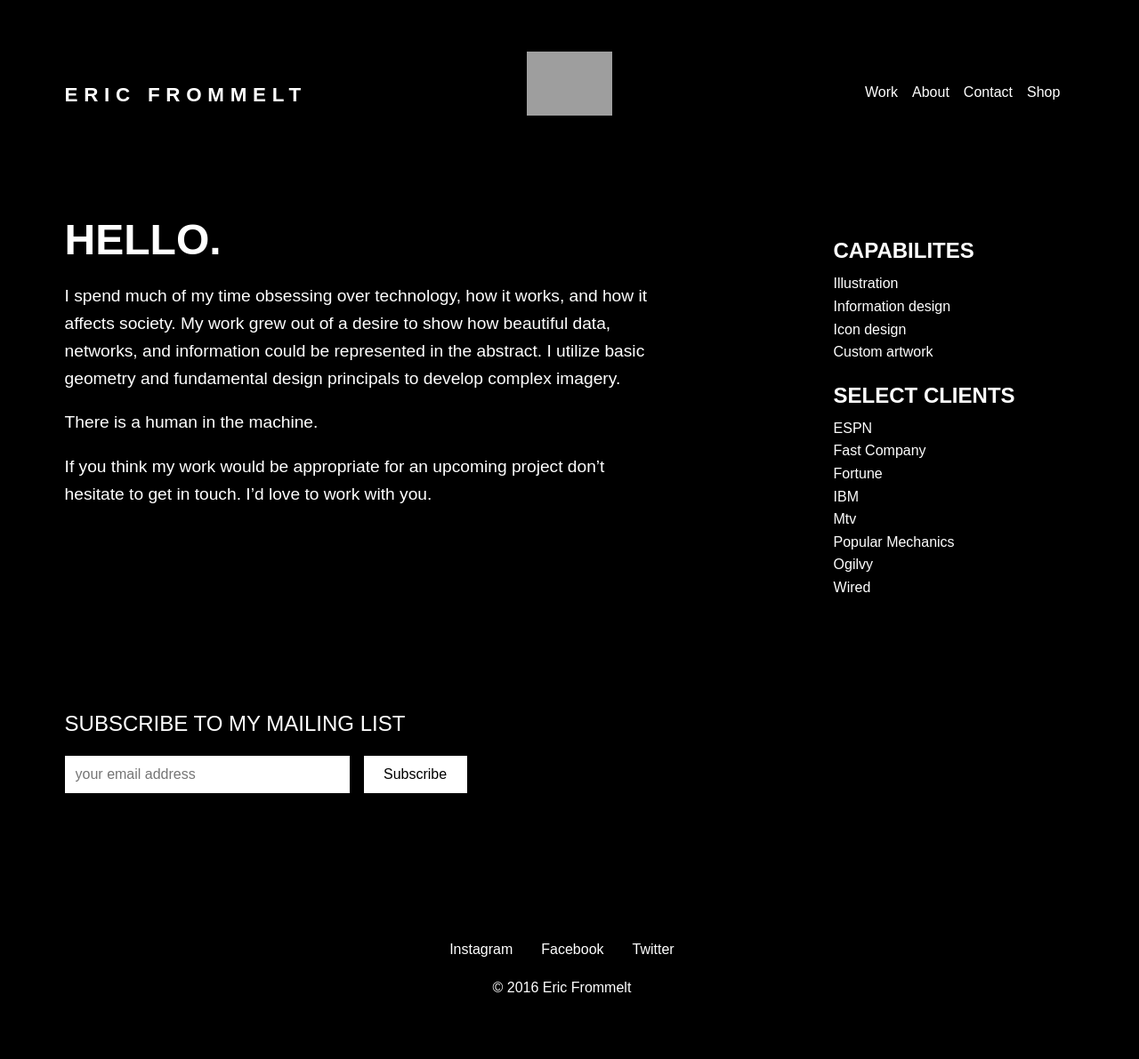
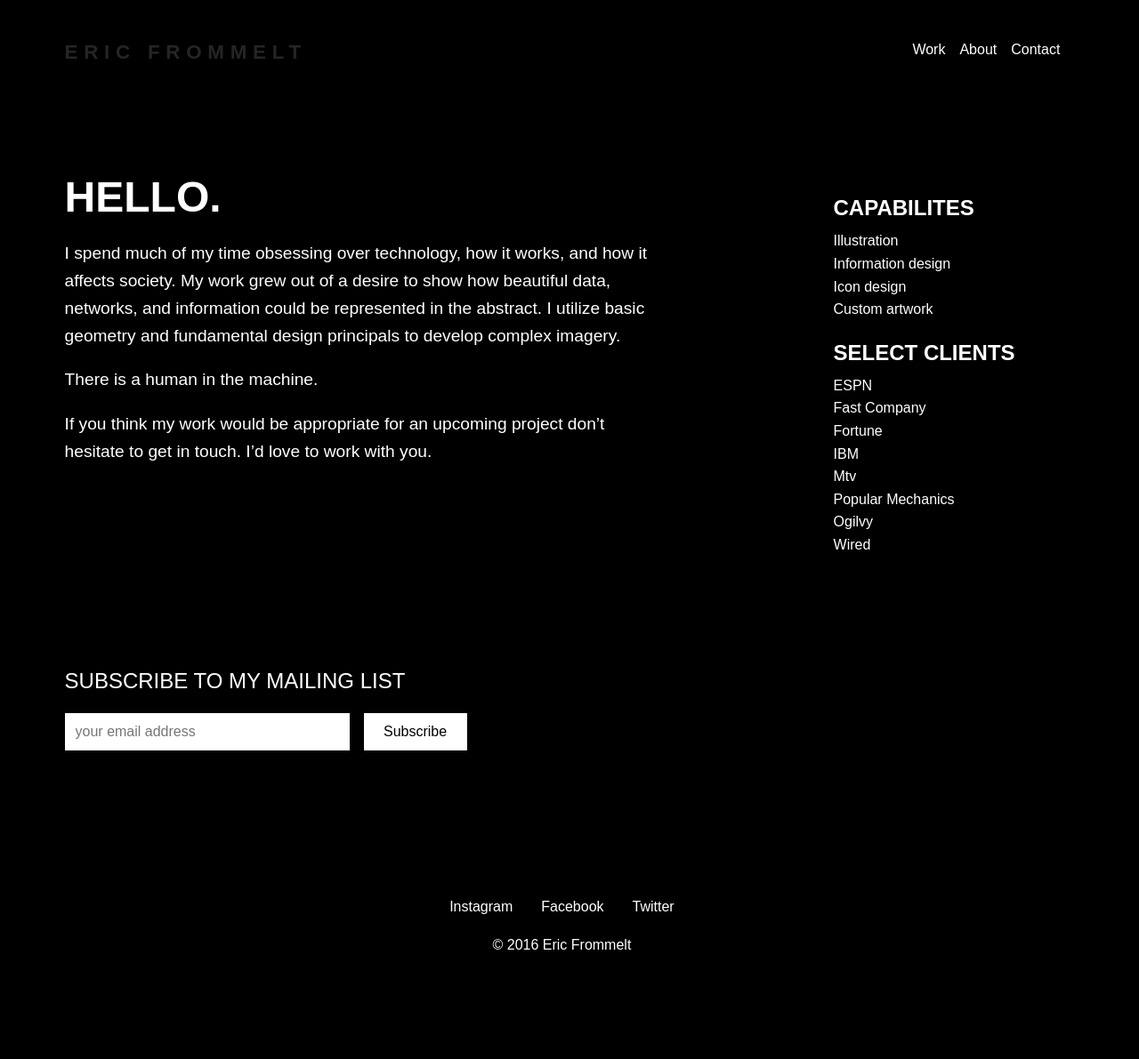
Before and after one commit to ericfrommelt/portfolio2016, a Jekyll site: the page built from about/index.html, in a window 1280 px wide. Shown: the whole page at 89% size. Built offline with Jekyll 4.4.1, drawn with Linux system fonts in a browser that asks for light colours; after the commit the page ends 1143 px from its top, so only the background shows below that.

Commit message:
commit new header

```diff
--- a/_includes/header.html
+++ b/_includes/header.html
@@ -3,13 +3,8 @@
 
 <div class="container">
   <header class="site-header">
-    <div class="col8 brand-wrapper">
-      <div class="logo">
-        <img src="{{ site.url }}{{ site.baseurl }}img/ef_mark1.svg" alt="" />
-      </div>
-    </div>
     <div class="col4">
-      <h1>Eric Frommelt</h1>
+      <a href="{{ site.url }}{{ site.baseurl }}"><h1>Eric Frommelt</h1></a>
     </div>
     <!-- Site Navigation - Wide -->
     <div class="col4">
@@ -18,7 +13,6 @@
           <li><a href="{{ site.url }}{{ site.baseurl }}">Work</a></li>
           <li><a href="{{ site.url }}{{ site.baseurl }}about">About</a></li>
           <li><a href="{{ site.url }}{{ site.baseurl }}contact">Contact</a></li>
-          <li><a href="http://eric-frommelt-studio.myshopify.com/">Shop</a></li>
         </ul>
       </nav>
     </div>
--- a/_sass/_layout.scss
+++ b/_sass/_layout.scss
@@ -33,7 +33,7 @@
 
 .site-header {
 	width: 90%;
-	margin: 6em auto 6em auto;
+	margin: 3em auto 6em auto;
 	padding-bottom: 2em;
 
   h1 {
@@ -42,22 +42,12 @@
     font-weight: 700;
     text-transform: uppercase;
     letter-spacing: .3em;
-    color: $text-color;
+    color: #252525;
+    @include default-transition;
 
     @media only screen and (max-width: 767px) {
       display: none;
     }
-  }
-
-  .brand-wrapper {
-  	text-align: center;
-  }
-
-  .logo {
-  	margin: 0 auto;
-  	width: 6em;
-    position: absolute;
-    top: -2.4em; left: 0; bottom: 0; right: 0;
   }
 
 	@include clearfix;
@@ -71,13 +61,8 @@
 	}
 }
 
-.site-header h1 {
-  font-size: 1.4em;
-  font-style: normal;
-  font-weight: 700;
-  text-transform: uppercase;
-  letter-spacing: .3em;
-  color: $text-color;
+.site-header h1:hover {
+  color: #fff;
 }
 
 .brand-wrapper {
@@ -336,6 +321,29 @@ input{
 /*------------------------------------*\
     #WORK INDEX PAGE
 \*------------------------------------*/
+.whitespace {
+  background: #2eeada;
+  background: -moz-linear-gradient(left,  #2eeada 0%, #f9255e 100%);
+  background: -webkit-linear-gradient(left,  #2eeada 0%,#f9255e 100%);
+  background: linear-gradient(to right,  #2eeada 0%,#f9255e 100%);
+  filter: progid:DXImageTransform.Microsoft.gradient( startColorstr='#2eeada', endColorstr='#f9255e',GradientType=1 );
+
+  height: 8em;
+  margin-bottom: 2em;
+
+  @media only screen and (max-width: 767px) {
+		height: 4em;
+	}
+}
+
+.work-header h2 {
+  color: #000;
+  font-size: 8em;
+  font-family: $display-font;
+  padding: .2em 0 0 .2em;
+  text-transform: uppercase;
+  font-weight: 200;
+}
 
 .work-thumbnail {
 	display: block;
--- a/index.html
+++ b/index.html
@@ -4,6 +4,9 @@ layout: default
 <!-- index.html -->
     <div class="container work-wrapper">
       <section id="work-index">
+        <div class="col8 whitespace work-header">
+
+        </div>
 
         <!-- Conversion -->
         <div class="col2">
```
